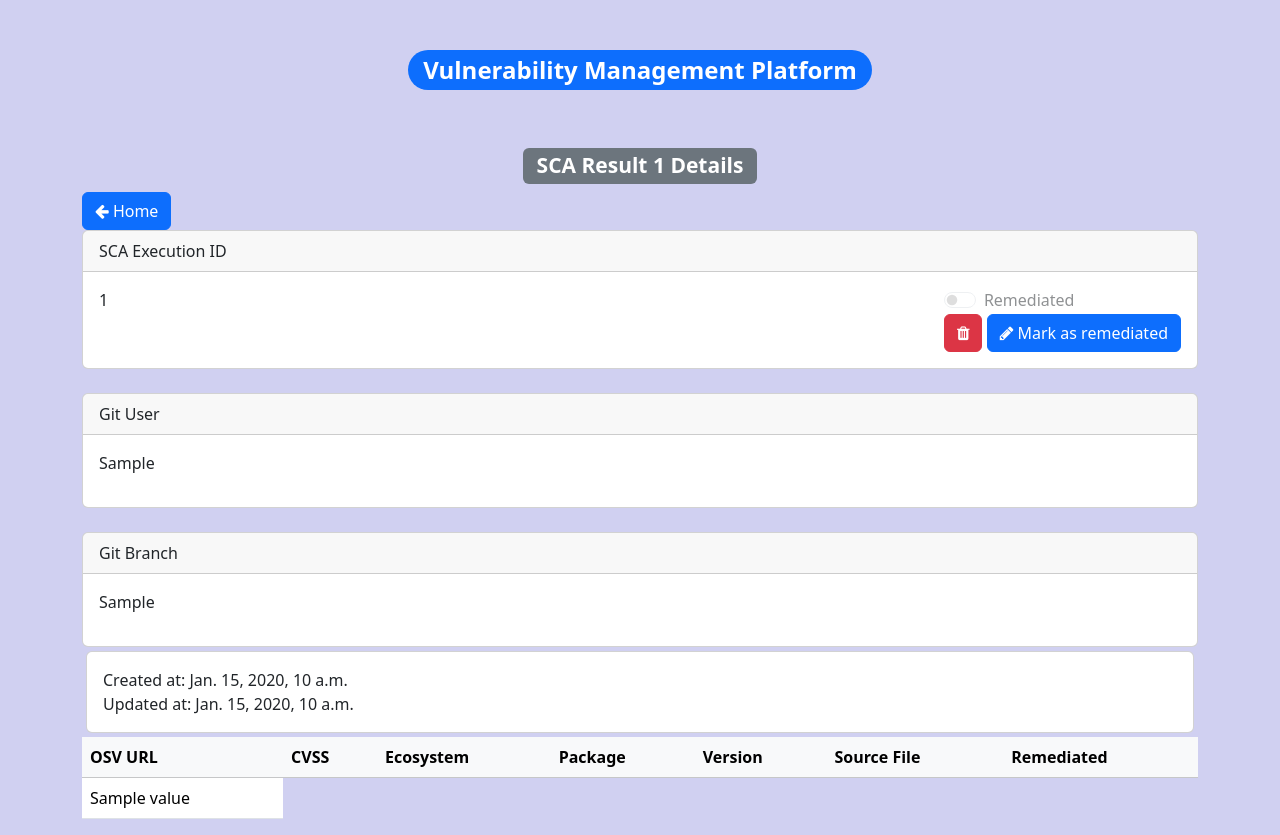
After one commit to whenao31/devsecops-sca-prueba, a Django app: template templates/result_detail.html in a window 1280 px wide. The commit adds this page. Run offline with Django 5.2, Linux system fonts and the light colour scheme; the template is opened without the code that fills it: most values are stand-ins (such as "Sample title", 1, 10 or a date in 2020).

Commit message:
create UI to list, and mark result as remediated

```diff
--- a/sca/admin.py
+++ b/sca/admin.py
@@ -3,4 +3,3 @@ from .models import Result, Vulnerability
 
 # Register your models here.
 admin.site.register(Result)
-# admin.site.register(Vulnerability)
--- a/sca/urls.py
+++ b/sca/urls.py
@@ -7,5 +7,8 @@ router = routers.DefaultRouter()
 
 urlpatterns = [
     path('results/', ResultListView.as_view(), name='results-list'),
-    path('results/<int:pk>/', ResultDetailView.as_view(), name='result-detail')
+    path('results/<int:pk>/', ResultDetailView.as_view(), name='result-detail'),
+
+    path('<int:pk>/', result_detail, name='tmp_result_detail'),
+    path('mark_as_remediated/<int:pk>/', mark_as_remediated, name='mark_as_remediated')
 ]
--- /dev/null
+++ b/templates/result_detail.html
@@ -0,0 +1,128 @@
+{% load static %}
+<!DOCTYPE html>
+<!--[if lt IE 7]>      <html class="no-js lt-ie9 lt-ie8 lt-ie7"> <![endif]-->
+<!--[if IE 7]>         <html class="no-js lt-ie9 lt-ie8"> <![endif]-->
+<!--[if IE 8]>         <html class="no-js lt-ie9"> <![endif]-->
+<!--[if gt IE 8]>      <html class="no-js"> <!--<![endif]-->
+<html>
+    <head>
+        <meta charset="utf-8">
+        <meta http-equiv="X-UA-Compatible" content="IE=edge">
+        <title>Sca Result detail</title>
+        <meta name="description" content="">
+        <meta name="viewport" content="width=device-width, initial-scale=1">
+        <link rel="stylesheet" href="">
+
+        <link href="https://cdn.jsdelivr.net/npm/bootstrap@5.3.2/dist/css/bootstrap.min.css" rel="stylesheet" integrity="sha384-T3c6CoIi6uLrA9TneNEoa7RxnatzjcDSCmG1MXxSR1GAsXEV/Dwwykc2MPK8M2HN" crossorigin="anonymous">
+        <script src="https://cdn.jsdelivr.net/npm/bootstrap@5.3.2/dist/js/bootstrap.bundle.min.js" integrity="sha384-C6RzsynM9kWDrMNeT87bh95OGNyZPhcTNXj1NW7RuBCsyN/o0jlpcV8Qyq46cDfL" crossorigin="anonymous"></script>
+         <!-- Font Awesome Icons -->
+        <link rel="stylesheet" href="https://cdnjs.cloudflare.com/ajax/libs/font-awesome/4.7.0/css/font-awesome.min.css">
+
+        <link rel="stylesheet" href="{% static 'css/style.css' %}">
+    </head>
+    <body>
+        <!--[if lt IE 7]>
+            <p class="browsehappy">You are using an <strong>outdated</strong> browser. Please <a href="#">upgrade your browser</a> to improve your experience.</p>
+        <![endif]-->
+
+        <div class="container">
+            <h2 class="pt-5 text-center"><span class="badge rounded-pill bg-primary">Vulnerability Management Platform</span></h2>
+            <h3 class="pt-5 text-center"><span class="badge bg-secondary">SCA Result {{ result.id }} Details</span></h3>
+            <a href="{% url 'home' %}" class="btn btn-primary"><i class="fa fa-arrow-left"></i> Home</a>
+            <div class="card">
+                <div class="card-header">
+                  SCA Execution ID
+                </div>
+                <div class="card-body">
+                    {{ result.execution_id }}
+                    <span style="position: relative; float: right;">
+                        <div class="form-check form-switch">
+                            <input
+                            class="form-check-input"
+                            type="checkbox"
+                            id="flexSwitchCheckDefault"
+                            disabled
+                            {% if result.is_remediated %}
+                                {{ checked|default:"checked" }}
+                            {% else %}
+                                {{ checked|default:"" }}
+                            {% endif %}
+                            >
+                            <label class="form-check-label" for="flexSwitchCheckDefault">Remediated</label>
+                        </div>
+                        <a class="btn btn-danger"><i class="fa fa-trash"></i></a>
+                        <a href="{% url 'mark_as_remediated' result.id %}" class="btn btn-primary">
+                            <i class="fa fa-pencil"></i>
+                            {% if result.is_remediated %}
+                                {{ "Mark as not remediated" }}
+                            {% else %}
+                                {{ "Mark as remediated" }}
+                            {% endif %}
+                        </a>
+                    </span>
+                </div>
+            </div>
+            <br>
+            <div class="card">
+                <div class="card-header">
+                  Git User
+                </div>
+                <div class="card-body">
+                    <p>{{ result.git_user }} </p>
+                </div>
+            </div>
+            <br>
+            <div class="card">
+                <div class="card-header">
+                  Git Branch
+                </div>
+                <div class="card-body">
+                  <p>{{ result.git_branch }} </p>
+                </div>
+            </div>
+            <div class="card m-1">
+                <div class="card-body">
+                    Created at: {{ result.created_at }}
+                    <br>
+                    Updated at: {{ result.updated_at }}
+                </div>
+            </div>
+
+            <table class="table">
+                <thead class="table-light">
+                    <th scope="col">OSV URL</th>
+                    <th scope="col">CVSS</th>
+                    <th scope="col">Ecosystem</th>
+                    <th scope="col">Package</th>
+                    <th scope="col">Version</th>
+                    <th scope="col">Source File</th>
+                    <th scope="col">Remediated</th>
+                </thead>
+                <tbody>
+                    {% for vul in result.vulnerabilities %}
+                    <tr>
+                        {% for key, value in vul.items %}
+                            {% if key != "is_remediated" %}
+                            <td>{{ value }}</td>
+                            {% else %}
+                            <td>
+                                <div style="position: relative; left: 50%;">
+                                    <input
+                                      class="form-check-input"
+                                      type="checkbox"
+                                      id="checkboxNoLabel" value="" aria-label="..."
+                                      >
+                                </div>
+                            </td>
+                            {% endif %}
+                        {% endfor %}
+                    </tr>
+                    {% endfor %}
+                </tbody>
+            </table>
+
+        </div>
+
+        <script src="" async defer></script>
+    </body>
+</html>
--- a/vuln_manage_platform/urls.py
+++ b/vuln_manage_platform/urls.py
@@ -21,6 +21,7 @@ from . import views
 
 urlpatterns = [
     path('admin/', admin.site.urls),
-    path('', views.home),
+    path('', views.home, name='home'),
     path('api/', include('sca.urls')),
+    path('results/', include('sca.urls')),
 ]
```
Also changed, not shown: sca/models.py (+6 -1 lines), sca/views.py (+20 -0 lines), templates/home.html (+10 -11 lines), sca/migrations/0001_initial.py.
